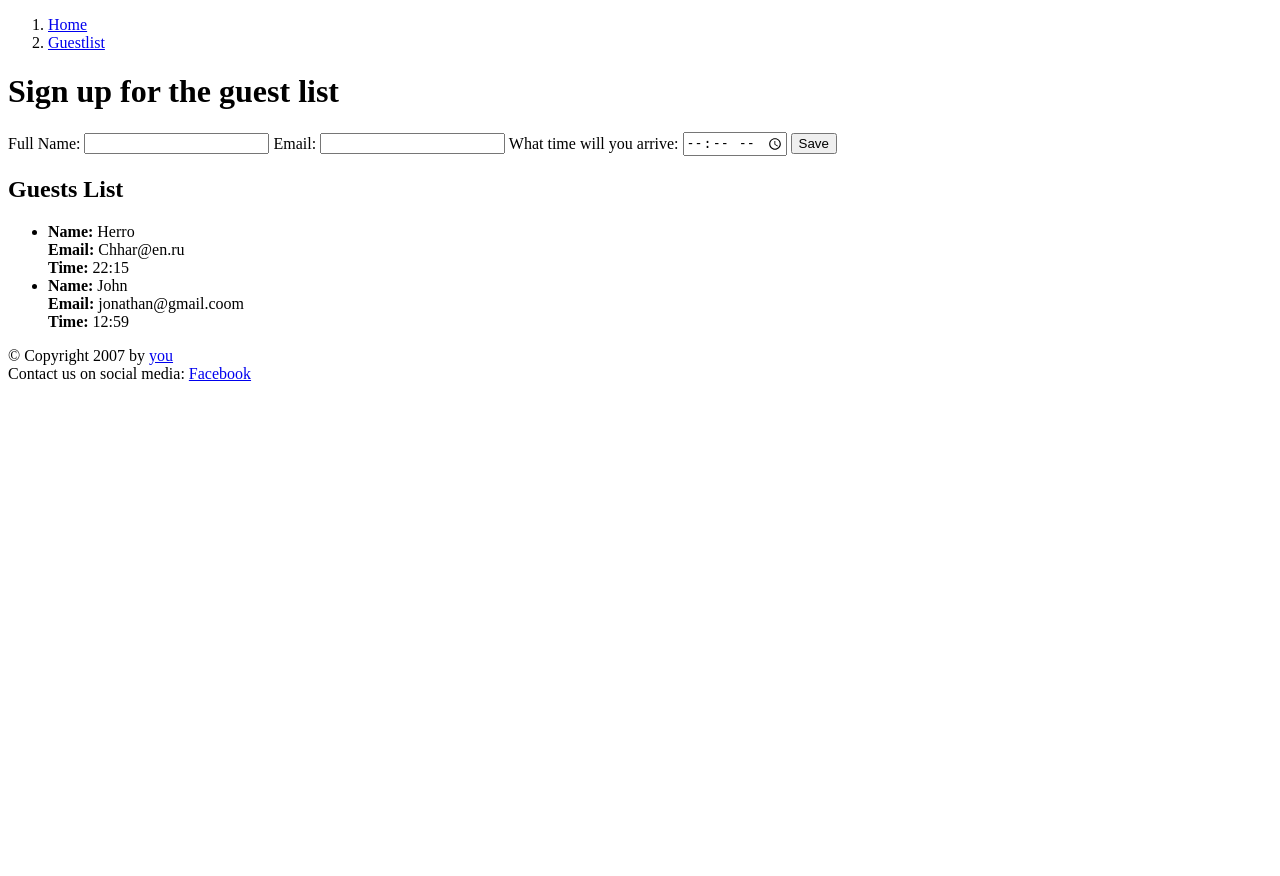
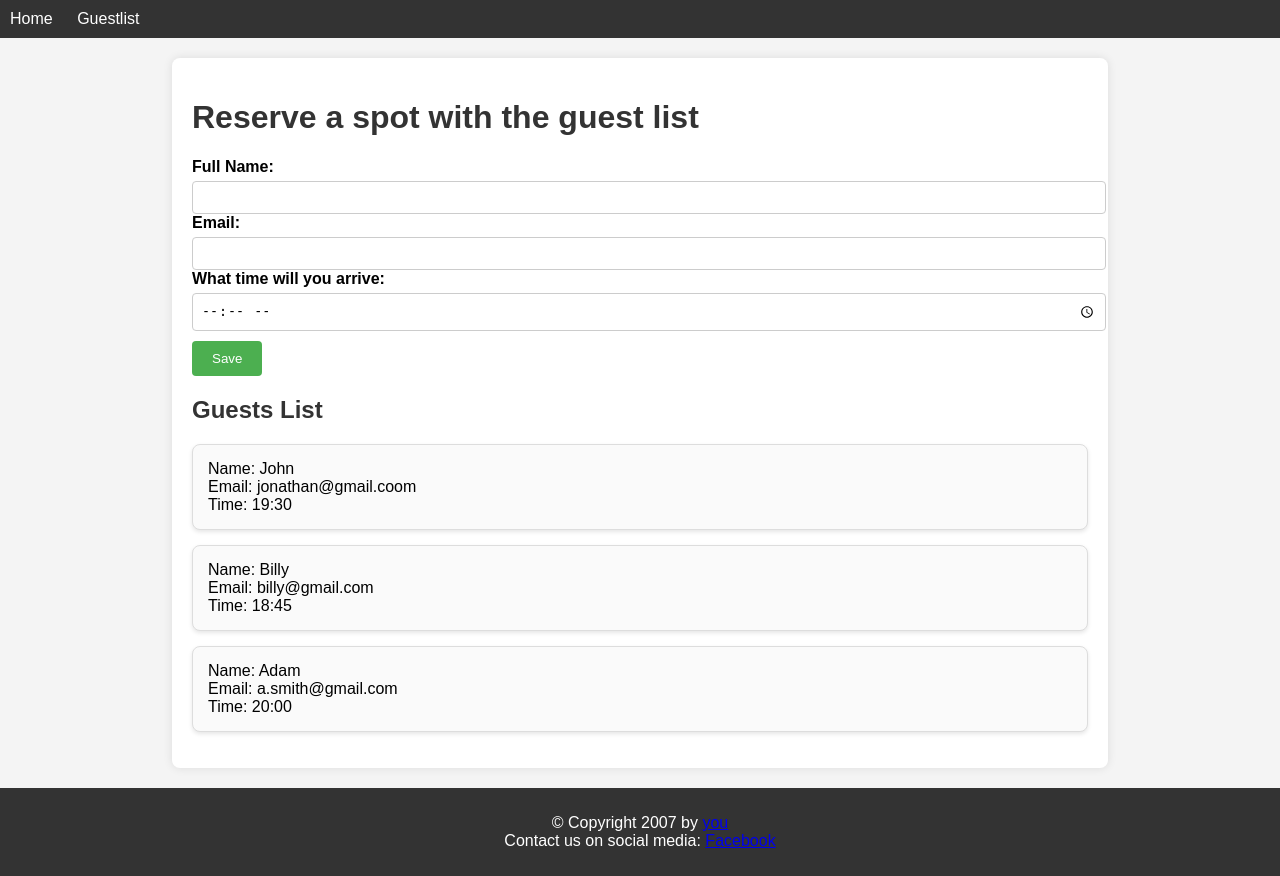
Before and after one commit to JensPatomella/Gastbok, a Flask app: page /guestbook in a window 1280 px wide. Before the commit the page ends 381 px from the top, so only its background shows below. Run offline with Flask 3, Linux system fonts and the light colour scheme.

Commit message:
små fix plus styling

```diff
--- a/data.json
+++ b/data.json
@@ -1,12 +1,17 @@
 [
-    {
-        "Name": "Herro",
-        "Email": "Chhar@en.ru",
-        "Time": "22:15"
-    },
     {
         "Name": "John",
         "Email": "jonathan@gmail.coom",
-        "Time": "12:59"
+        "Time": "19:30"
+    },
+    {
+        "Name": "Billy",
+        "Email": "billy@gmail.com",
+        "Time": "18:45"
+    },
+    {
+        "Name": "Adam",
+        "Email": "a.smith@gmail.com",
+        "Time": "20:00"
     }
 ]
--- a/static/style.css
+++ b/static/style.css
@@ -0,0 +1,94 @@
+body {
+    font-family: Arial, sans-serif;
+    margin: 0;
+    padding: 0;
+    background-color: #f4f4f4;
+}
+
+nav {
+    background-color: #333;
+    color: white;
+    padding: 10px;
+}
+
+nav ol {
+    list-style: none;
+    padding: 0;
+    margin: 0;
+}
+
+nav li {
+    display: inline;
+    margin-right: 20px;
+}
+
+nav a {
+    color: white;
+    text-decoration: none;
+}
+
+#content {
+    max-width: 70vw;
+    margin: 20px auto;
+    padding: 20px;
+    background-color: white;
+    border-radius: 8px;
+    box-shadow: 0 0 10px rgba(0,0,0,0.1);
+}
+
+h1, h2 {
+    color: #333;
+}
+
+form {
+    margin-bottom: 20px;
+}
+
+label {
+    margin-top: 10px;
+    font-weight: bold;
+}
+
+input[type="text"], input[type="email"], input[type="time"] {
+    width: 100%;
+    padding: 8px;
+    margin-top: 5px;
+    border: 1px solid #ccc;
+    border-radius: 4px;
+}
+
+input[type="submit"] {
+    background-color: #4CAF50;
+    color: white;
+    padding: 10px 20px;
+    border: none;
+    border-radius: 4px;
+    cursor: pointer;
+    margin-top: 10px;
+}
+
+input[type="submit"]:hover {
+    background-color: #45a049;
+}
+
+#Guest_Subs ul {
+    list-style: none;
+    padding: 0;
+}
+
+#Guest_Subs li {
+    border: 1px solid #ddd;
+    border-radius: 8px;
+    padding: 15px;
+    margin-bottom: 15px;
+    background-color: #fafafa;
+    box-shadow: 0 2px 4px rgba(0,0,0,0.1);
+}
+
+footer {
+    text-align: center;
+    padding: 10px;
+    background-color: #333;
+    color: white;
+    margin-top: 20px;
+}
--- a/templates/guestbook.html
+++ b/templates/guestbook.html
@@ -3,7 +3,7 @@
 {% block head %}
 {% endblock %}
 {% block content %}
-<h1>Sign up for the guest list</h1>
+<h1>Reserve a spot with the guest list</h1>
     <form method="post" action="/submitted">
         <label for="fname">Full Name:</label>
         <input type="text" name="fname">
@@ -19,9 +19,9 @@
     {% if guests %}
         {% for guest in guests %}
             <li>
-                <strong>Name:</strong> {{ guest.Name }}<br>
-                <strong>Email:</strong> {{ guest.Email }}<br>
-                <strong>Time:</strong> {{ guest.Time }}
+                Name: {{ guest.Name }}<br>
+                Email: {{ guest.Email }}<br>
+                Time: {{ guest.Time }}
             </li>
         {% endfor %}
     {% else %}
--- a/templates/index.html
+++ b/templates/index.html
@@ -7,4 +7,8 @@
     <p>
       Welcome to the homepage of this site!
     </p>
+    <h2>Information about the event</h2>
+    <p>
+      Lorem ipsum, dolor sit amet consectetur adipisicing elit. Eius enim facilis officiis dolorum reiciendis iusto. Ratione, iste id ut molestias repellat accusamus voluptatibus temporibus soluta tempore. Earum similique dignissimos ipsam?
+    </p>
 {% endblock %}
```
